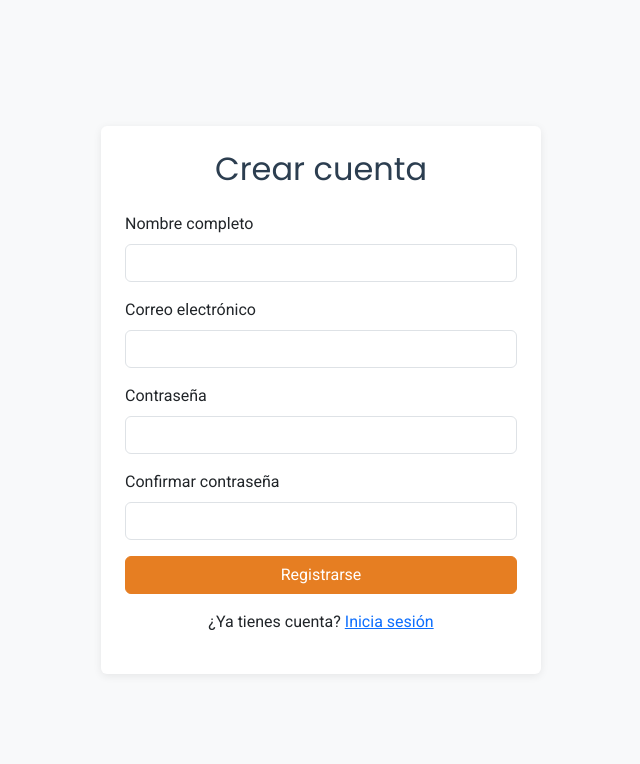
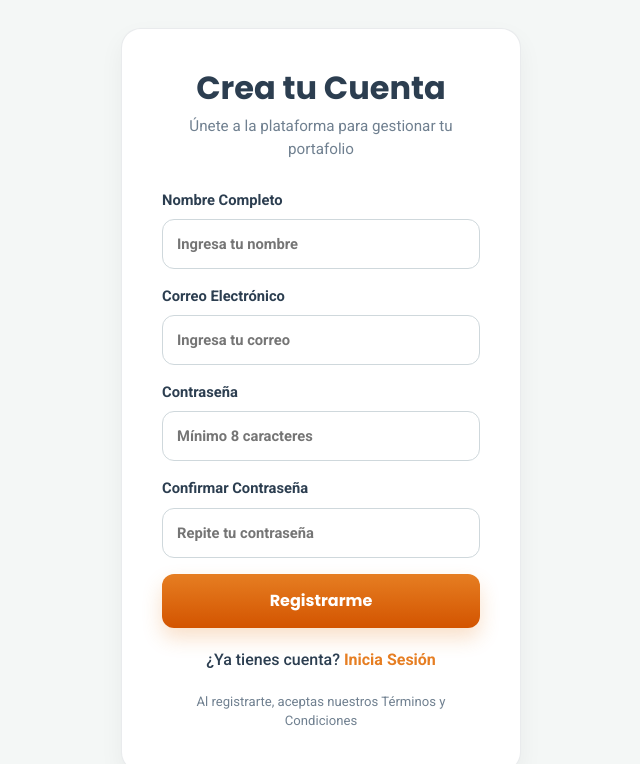
Before and after one commit to tyfaany/PortafolioDesarrollador, a React (Vite) app in the folder Frontend/: page /registro in a window 1280 px wide. Shown: the top 764 px of the page, without its empty margins (319-959 px from the left). Built offline with nearby package versions, Linux system fonts and the light colour scheme; no server answers.

Commit message:
REFACTOR: normalizar estilos globales y extraer Field reutilizable

```diff
--- /dev/null
+++ b/Frontend/src/App.css
@@ -0,0 +1,356 @@
+:root {
+  --color-primario: #E67E22;
+  --color-secundario: #D35400;
+  --color-texto: #2C3E50;
+  --color-texto-suave: #708090;
+  --color-fondo: #F4F7F6;
+  --color-borde-tarjeta: rgba(44, 62, 80, 0.1);
+  --color-exito: #27AE60;
+  --color-error: #E74C3C;
+  --color-blanco: #ffffff;
+  --color-blanco-rgb: 255, 255, 255;
+  --color-negro-rgb: 0, 0, 0;
+  --color-borde-input: #cfd8dc;
+  --color-sombra-input: rgba(230, 126, 34, 0.12);
+  --color-fondo-gradiente-inicio: #fcfdfc;
+  --color-fondo-gradiente-fin: #f4f7f6;
+  --color-card-gradiente-fin: #f7f9f8;
+  --color-rocket-fin: #e9eff4;
+  --color-rocket-window: #f4f7f6;
+  --color-rocket-window-borde: #dbe4ea;
+  --color-texto-rgb: 44, 62, 80;
+  --color-primario-rgb: 230, 126, 34;
+  --color-error-rgb: 231, 76, 60;
+}
+
+* {
+  box-sizing: border-box;
+}
+
+body {
+  margin: 0;
+  min-width: 320px;
+  font-family: 'Roboto', sans-serif;
+  background:
+    radial-gradient(circle at top right, rgba(var(--color-primario-rgb), 0.14), transparent 24%),
+    linear-gradient(180deg, var(--color-fondo-gradiente-inicio) 0%, var(--color-fondo-gradiente-fin) 100%);
+  color: var(--color-texto);
+}
+
+a {
+  color: inherit;
+  text-decoration: none;
+}
+
+button,
+input {
+  font: inherit;
+}
+
+#root {
+  display: flex;
+  justify-content: center;
+  align-items: center;
+  min-height: 100vh;
+  background-color: var(--color-fondo);
+  width: 100%;
+  padding: 24px;
+}
+
+.landing-shell {
+  position: relative;
+  width: min(100%, 1120px);
+  min-height: calc(100vh - 48px);
+  border-radius: 32px;
+  padding: 40px 32px;
+  overflow: hidden;
+  background:
+    radial-gradient(circle at top left, rgba(var(--color-blanco-rgb), 0.95), rgba(var(--color-blanco-rgb), 0.78)),
+    linear-gradient(180deg, var(--color-blanco) 0%, var(--color-card-gradiente-fin) 100%);
+  box-shadow: 0 18px 45px rgba(var(--color-texto-rgb), 0.08);
+}
+
+.landing-shell::before,
+.landing-shell::after {
+  content: '';
+  position: absolute;
+  border-radius: 999px;
+  background: rgba(var(--color-primario-rgb), 0.08);
+  filter: blur(2px);
+}
+
+.landing-shell::before {
+  width: 180px;
+  height: 180px;
+  top: -80px;
+  right: -30px;
+}
+
+.landing-shell::after {
+  width: 120px;
+  height: 120px;
+  bottom: 40px;
+  left: -40px;
+}
+
+.landing-actions {
+  display: flex;
+  justify-content: flex-end;
+  gap: 20px;
+}
+
+.landing-hero {
+  min-height: calc(100vh - 180px);
+  display: flex;
+  flex-direction: column;
+  justify-content: center;
+  align-items: center;
+  text-align: center;
+  gap: 18px;
+}
+
+.rocket-icon {
+  width: 72px;
+  height: 72px;
+}
+
+.rocket-shell {
+  fill: var(--color-blanco);
+  stroke: var(--color-texto);
+  stroke-width: 2;
+}
+
+.rocket-fin {
+  fill: var(--color-rocket-fin);
+  stroke: var(--color-texto);
+  stroke-width: 2;
+}
+
+.rocket-window {
+  fill: var(--color-rocket-window);
+  stroke: var(--color-rocket-window-borde);
+  stroke-width: 2;
+}
+
+.landing-hero h1,
+.auth-header h2 {
+  margin: 0;
+  font-family: 'Poppins', sans-serif;
+  font-weight: 700;
+  color: var(--color-texto);
+}
+
+.landing-hero h1 {
+  font-size: clamp(2.6rem, 5vw, 3.6rem);
+  text-shadow: 0 4px 0 rgba(var(--color-texto-rgb), 0.18);
+}
+
+.landing-hero p,
+.auth-header p,
+.auth-terms {
+  margin: 0;
+  color: var(--color-texto-suave);
+}
+
+.landing-hero p {
+  max-width: 420px;
+  font-size: 1.15rem;
+}
+
+.landing-cta-group {
+  display: flex;
+  flex-direction: column;
+  gap: 12px;
+  width: min(100%, 360px);
+  margin-top: 56px;
+}
+
+.softsave-button {
+  width: 100%;
+  border: none;
+  border-radius: 12px;
+  padding: 15px 24px;
+  background: linear-gradient(180deg, var(--color-primario) 0%, var(--color-secundario) 100%);
+  color: var(--color-blanco);
+  font-family: 'Poppins', sans-serif;
+  font-size: 1rem;
+  font-weight: 700;
+  text-align: center;
+  box-shadow: 0 10px 20px rgba(var(--color-primario-rgb), 0.24);
+  transition: transform 0.2s ease, box-shadow 0.2s ease, filter 0.2s ease;
+  cursor: pointer;
+}
+
+.softsave-button:hover {
+  transform: translateY(-1px);
+  box-shadow: 0 14px 24px rgba(var(--color-primario-rgb), 0.3);
+  filter: saturate(1.05);
+}
+
+.softsave-button--compact {
+  width: auto;
+  min-width: 170px;
+  padding-inline: 24px;
+}
+
+.auth-card {
+  background: var(--color-blanco);
+  border-radius: 20px;
+  padding: 40px;
+  box-shadow: 0 10px 25px rgba(var(--color-negro-rgb), 0.05);
+  max-width: 400px;
+  width: 100%;
+  border: 1px solid var(--color-borde-tarjeta);
+}
+
+.auth-header {
+  text-align: center;
+  margin-bottom: 28px;
+}
+
+.auth-header p {
+  margin-top: 8px;
+  font-size: 0.95rem;
+}
+
+.auth-form {
+  display: flex;
+  flex-direction: column;
+  gap: 16px;
+}
+
+.auth-field {
+  display: flex;
+  flex-direction: column;
+  gap: 8px;
+  color: var(--color-texto);
+  font-size: 0.92rem;
+  font-weight: 600;
+}
+
+.softsave-input {
+  width: 100%;
+  padding: 13px 14px;
+  border-radius: 12px;
+  border: 1.5px solid var(--color-borde-input);
+  background: var(--color-blanco);
+  color: var(--color-texto);
+  outline: none;
+  transition: border-color 0.2s ease, box-shadow 0.2s ease;
+}
+
+.softsave-input:focus {
+  border-color: var(--color-primario);
+  box-shadow: 0 0 0 4px var(--color-sombra-input);
+}
+
+.auth-options {
+  display: flex;
+  justify-content: space-between;
+  align-items: center;
+  gap: 12px;
+  font-size: 0.92rem;
+}
+
+.remember-option {
+  display: flex;
+  align-items: center;
+  gap: 8px;
+  color: var(--color-texto);
+}
+
+.remember-option input {
+  accent-color: var(--color-primario);
+}
+
+.auth-link,
+.auth-footer a {
+  color: var(--color-primario);
+  font-weight: 700;
+}
+
+.error-alert {
+  margin-bottom: 20px;
+  border-radius: 12px;
+  padding: 14px 16px;
+  background: rgba(var(--color-error-rgb), 0.12);
+  border: 1px solid rgba(var(--color-error-rgb), 0.24);
+  color: var(--color-error);
+  font-weight: 700;
+}
+
+.auth-footer,
+.auth-terms {
+  margin: 20px 0 0;
+  text-align: center;
+}
+
+.auth-footer {
+  color: var(--color-texto);
+  font-weight: 500;
+}
+
+.auth-terms {
+  font-size: 0.82rem;
+}
+
+@media (max-width: 768px) {
+  #root {
+    padding: 16px;
+  }
+
+  .landing-shell {
+    min-height: auto;
+    padding: 28px 20px 36px;
+  }
+
+  .landing-actions {
+    justify-content: center;
+    flex-wrap: wrap;
+  }
+
+  .landing-hero {
+    min-height: auto;
+    padding: 72px 0 20px;
+  }
+
+  .auth-card {
+    padding: 32px 24px;
+  }
+
+  .auth-options {
+    flex-direction: column;
+    align-items: flex-start;
+  }
+}
+
+.softsave-portafolio-shell {
+  padding: 40px;
+  text-align: center;
+}
+
+.softsave-portafolio-header {
+  margin-bottom: 50px;
+}
+
+.softsave-portafolio-logout {
+  background-color: var(--color-error);
+  color: var(--color-blanco);
+  border: none;
+  padding: 10px 20px;
+  border-radius: 5px;
+  cursor: pointer;
+}
+
+.softsave-portafolio-grid {
+  display: grid;
+  gap: 20px;
+  max-width: 600px;
+  margin: 0 auto;
+}
+
+.softsave-portafolio-card {
+  border: 1px solid var(--color-borde-tarjeta);
+  padding: 20px;
+  border-radius: 8px;
+}
--- /dev/null
+++ b/Frontend/src/components/Field.jsx
@@ -0,0 +1,18 @@
+function Field({ label, type = 'text', name, value, onChange, placeholder }) {
+  return (
+    <label className="auth-field">
+      <span>{label}</span>
+      <input
+        className="softsave-input"
+        type={type}
+        name={name}
+        value={value}
+        onChange={onChange}
+        placeholder={placeholder}
+        autoComplete="off"
+      />
+    </label>
+  );
+}
+
+export default Field;
--- a/Frontend/src/index.css
+++ /dev/null
@@ -1,47 +0,0 @@
-/* Variables de marca SoftSave */
-:root {
-  --color-primario: #E67E22;
-  --color-secundario: #D35400;
-  --color-texto: #2C3E50;
-  --color-exito: #27AE60;
-  --color-error: #E74C3C;
-  --fuente-titulo: 'Poppins', sans-serif;
-  --fuente-cuerpo: 'Roboto', sans-serif;
-}
-
-body {
-  font-family: var(--fuente-cuerpo);
-  color: var(--color-texto);
-  background-color: #f8f9fa;
-  margin: 0;
-}
-
-h1, h2, h3, h4, h5, h6 {
-  font-family: var(--fuente-titulo);
-  color: var(--color-texto);
-}
-
-/* Sobrescritura de Bootstrap para boton primario */
-.btn-primary {
-  background-color: var(--color-primario);
-  border-color: var(--color-primario);
-  border-radius: 6px;
-}
-
-.btn-primary:hover,
-.btn-primary:focus {
-  background-color: var(--color-secundario);
-  border-color: var(--color-secundario);
-}
-
-/* Focus naranja en inputs segun guia de estilos */
-.form-control:focus {
-  border-color: var(--color-primario);
-  box-shadow: 0 0 0 0.2rem rgba(230, 126, 34, 0.25);
-}
-
-/* Tarjetas con sombra sutil segun guia de estilos */
-.card {
-  box-shadow: 0 2px 8px rgba(0, 0, 0, 0.08);
-  border: none;
-}
--- a/Frontend/src/pages/registro.jsx
+++ b/Frontend/src/pages/registro.jsx
@@ -1,60 +1,77 @@
 import { useState } from 'react';
+import { Link, useNavigate } from 'react-router-dom';
+import Field from '../components/Field';
 
 // Formulario de registro de nuevo usuario
 const Registro = () => {
-  const [nombre, setNombre] = useState('');
-  const [email, setEmail] = useState('');
-  const [password, setPassword] = useState('');
-  const [passwordConfirmacion, setPasswordConfirmacion] = useState('');
+  const navigate = useNavigate();
+  const [formData, setFormData] = useState({
+    name: '',
+    email: '',
+    password: '',
+    confirmPassword: '',
+  });
+
+  const handleChange = (event) => {
+    const { name, value } = event.target;
+    setFormData((current) => ({ ...current, [name]: value }));
+  };
+
+  const handleSubmit = (event) => {
+    event.preventDefault();
+    navigate('/login');
+  };
 
   return (
-    <div className="container d-flex justify-content-center align-items-center min-vh-100">
-      <div className="card p-4" style={{ width: '100%', maxWidth: '440px' }}>
-        <h2 className="text-center mb-4">Crear cuenta</h2>
-        <div className="mb-3">
-          <label className="form-label">Nombre completo</label>
-          <input
-            type="text"
-            className="form-control"
-            value={nombre}
-            onChange={(e) => setNombre(e.target.value)}
+    <section className="auth-card">
+      <div className="auth-header">
+        <h2>Crea tu Cuenta</h2>
+        <p>Únete a la plataforma para gestionar tu portafolio</p>
+      </div>
+
+      <form className="auth-form" onSubmit={handleSubmit}>
+        <Field
+          label="Nombre Completo"
+          name="name"
+          value={formData.name}
+          onChange={handleChange}
+          placeholder="Ingresa tu nombre"
         />
-        </div>
-        <div className="mb-3">
-          <label className="form-label">Correo electrónico</label>
-          <input
+        <Field
+          label="Correo Electrónico"
           type="email"
-            className="form-control"
-            value={email}
-            onChange={(e) => setEmail(e.target.value)}
+          name="email"
+          value={formData.email}
+          onChange={handleChange}
+          placeholder="Ingresa tu correo"
         />
-        </div>
-        <div className="mb-3">
-          <label className="form-label">Contraseña</label>
-          <input
+        <Field
+          label="Contraseña"
           type="password"
-            className="form-control"
-            value={password}
-            onChange={(e) => setPassword(e.target.value)}
+          name="password"
+          value={formData.password}
+          onChange={handleChange}
+          placeholder="Mínimo 8 caracteres"
         />
-        </div>
-        <div className="mb-3">
-          <label className="form-label">Confirmar contraseña</label>
-          <input
+        <Field
+          label="Confirmar Contraseña"
           type="password"
-            className="form-control"
-            value={passwordConfirmacion}
-            onChange={(e) => setPasswordConfirmacion(e.target.value)}
+          name="confirmPassword"
+          value={formData.confirmPassword}
+          onChange={handleChange}
+          placeholder="Repite tu contraseña"
         />
-        </div>
-        <button type="button" className="btn btn-primary w-100">
-          Registrarse
+
+        <button className="softsave-button" type="submit">
+          Registrarme
         </button>
-        <p className="text-center mt-3">
-          ¿Ya tienes cuenta? <a href="/login">Inicia sesión</a>
+      </form>
+
+      <p className="auth-footer">
+        ¿Ya tienes cuenta? <Link to="/login">Inicia Sesión</Link>
       </p>
-      </div>
-    </div>
+      <p className="auth-terms">Al registrarte, aceptas nuestros Términos y Condiciones</p>
+    </section>
   );
 };
 
```
Also changed, not shown: Frontend/src/App.jsx (+4 -4 lines), Frontend/src/main.jsx (+7 -7 lines), Frontend/src/pages/portafolio.jsx (+6 -13 lines). Lines whose indentation alone changed are shown as unchanged.
